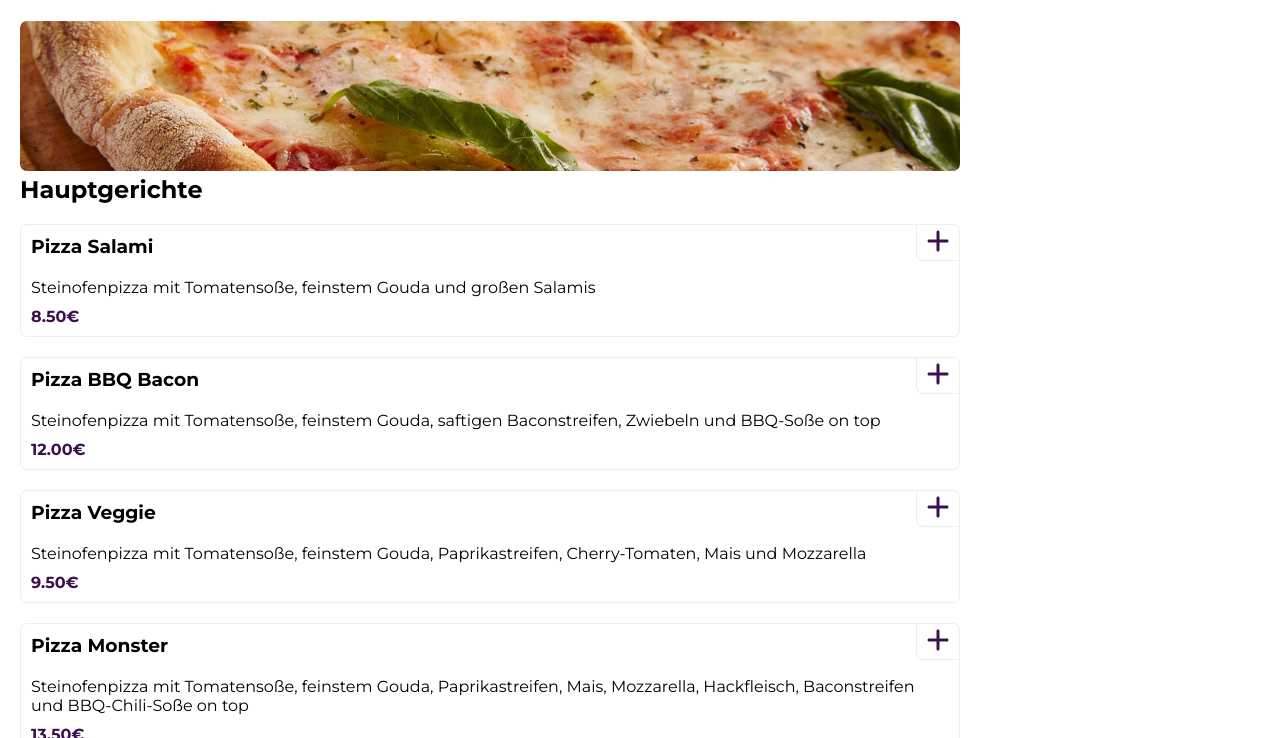
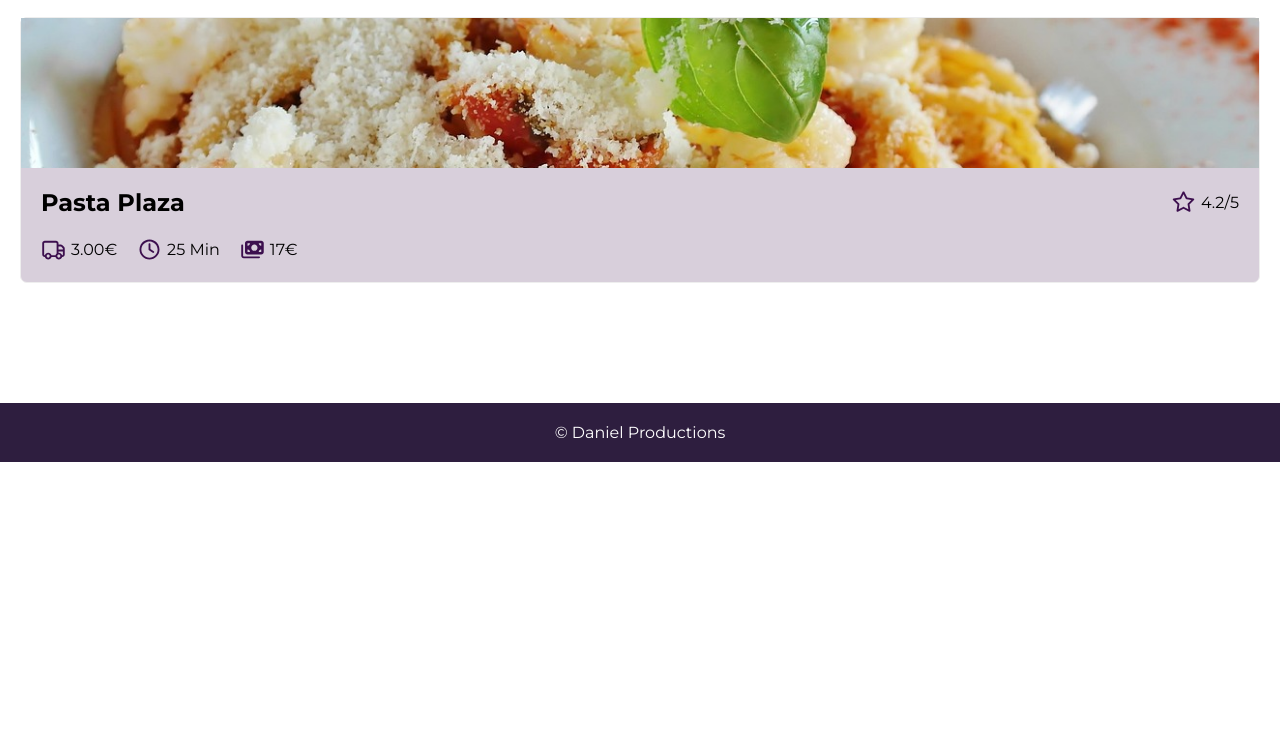
Before and after one commit to DanielDev777/Bestell-App, a plain HTML site: page index.html in a window 1280 px wide. Shown: the part 521-1259 px from the top of the page. After the commit the page ends 983 px from the top, so only its background shows below. Drawn offline with Linux system fonts and the light colour scheme.

Commit message:
added second restaurant
- updated the object in dishes for containing two separate restaurants
- created homepage for restaurant list
- refactored code to ensure functionality when switching between restaurants
- added flex utility classes
- updated local storage naming so the key holds the name of the restaurant
- restaurants are loaded dynamically into the frontend

```diff
--- a/css/header.css
+++ b/css/header.css
@@ -7,6 +7,9 @@ header {
     z-index: 1;
     width: 100%;
 }
+header.header-home {
+    position: unset;
+}
 header img {
     max-width: 100px;
 }
--- /dev/null
+++ b/css/home.css
@@ -0,0 +1,38 @@
+section {
+    min-height: calc(100vh - 142px);
+    padding: 80px 0;
+}
+.card {
+    display: flex;
+    flex-direction: column;
+    align-items: flex-start;
+    border: 1px solid #eee;
+    background-color: rgba(60, 15, 78, .2);
+    cursor: pointer;
+}
+.card > img {
+    max-height: 150px;
+    width: 100%;
+    object-fit: cover;
+}
+.card .card-info {
+    display: flex;
+    align-items: center;
+    justify-content: space-between;
+    width: 100%;
+}
+.card .card-info .rating-group {
+    display: flex;
+    align-items: center;
+}
+.card .card-info img,
+.card .card-bottom-info img {
+    width: 25px;
+    height: 25px;
+    margin-right: 5px;
+}
+.card .card-bottom-info {
+    display: flex;
+    align-items: center;
+    justify-content: flex-start;
+}
--- a/css/layout.css
+++ b/css/layout.css
@@ -76,6 +76,12 @@ img {
 .radius {
     border-radius: 7px;
 }
+.d-flex {
+    display: flex;
+}
+.align-items-center {
+    align-items: center;
+}
 /**** Utility ****/
 
 /**** Queries ****/
--- a/dishes.js
+++ b/dishes.js
@@ -1,4 +1,16 @@
-export const dishes = [
+export const restaurants = [
+    {
+        name: "Pizza Heaven",
+        rating: 4.7,
+        deliveryTime: "15 Min",
+        deliveryCost: 5,
+        minOrderCost: 12,
+        images: {
+            main: "./assets/img/main-banner.jpg",
+            mainDishes: "./assets/img/pizza-banner.jpg",
+            sideDishes: "./assets/img/pizza-rolls.jpg"
+        },
+        dishes: [
             {
                 "name": "Pizza Salami",
                 "price": 8.50,
@@ -48,4 +60,69 @@ export const dishes = [
                 "side_dish": true,
                 "amount": 0
             },
+        ]
+    },
+    {
+        name: "Pasta Plaza",
+        rating: 4.2,
+        deliveryTime: "25 Min",
+        deliveryCost: 3,
+        minOrderCost: 17,
+        images: {
+            main: "./assets/img/pasta-banner.jpg",
+            mainDishes: "./assets/img/pasta-main.jpg",
+            sideDishes: "./assets/img/pasta-side.jpg"
+        },
+        dishes: [
+            {
+                "name": "Spaghetti Bolognese",
+                "price": 9.50,
+                "description": "Klassische Pasta mit hausgemachter Rinderhackfleisch-Tomatensauce, langsam geschmort mit Kräutern und Rotwein.",
+                "side_dish": false,
+                "amount": 0
+            },
+            {
+                "name": "Penne Arrabbiata",
+                "price": 8.90,
+                "description": "Pikante Tomatensauce mit Knoblauch, Chili und frischen Kräutern, serviert mit al dente gekochten Penne.",
+                "side_dish": false,
+                "amount": 0
+            },
+            {
+                "name": "Tagliatelle Carbonara",
+                "price": 10.50,
+                "description": "Cremige Sauce aus Ei, Parmesan und Speckwürfeln – original nach italienischem Rezept, ohne Sahne.",
+                "side_dish": false,
+                "amount": 0
+            },
+            {
+                "name": "Lasagne al Forno",
+                "price": 11.90,
+                "description": "Hausgemachte Lasagne mit geschichteter Bolognese, Béchamelsauce und geschmolzenem Käse, im Ofen goldbraun gebacken.",
+                "side_dish": false,
+                "amount": 0
+            },
+            {
+                "name": "Knoblauchbrot",
+                "price": 3.50,
+                "description": "Frisches Baguette mit Kräuterbutter und Knoblauch, im Ofen knusprig gebacken.",
+                "side_dish": true,
+                "amount": 0
+            },
+            {
+                "name": "Gemischter Beilagensalat",
+                "price": 4.20,
+                "description": "Frische Blattsalate, Tomaten, Gurken und ein leichtes Dressing nach Wahl.",
+                "side_dish": true,
+                "amount": 0
+            },
+            {
+                "name": "Bruschetta Classica",
+                "price": 4.90,
+                "description": "Geröstetes Brot mit frischen Tomaten, Basilikum, Olivenöl und Knoblauch.",
+                "side_dish": true,
+                "amount": 0
+            },
+        ]
+    }
 ];
--- a/index.html
+++ b/index.html
@@ -1,80 +1,60 @@
 <!DOCTYPE html>
-<html lang="de">
+<html lang="en">
 <head>
     <meta charset="UTF-8">
     <meta name="viewport" content="width=device-width, initial-scale=1.0">
     <title>Bestellapp</title>
-    <link rel="icon" type="image/x-icon" href="./assets/img/logo/favicon.ico">
 
     <link rel="stylesheet" href="./css/fontimport.css">
     <link rel="stylesheet" href="./css/layout.css">
     <link rel="stylesheet" href="./css/header.css">
     <link rel="stylesheet" href="./css/footer.css">
-    <link rel="stylesheet" href="./css/main-section.css">
-    <link rel="stylesheet" href="./css/cart.css">
-    <link rel="stylesheet" href="./css/dialog.css">
+    <link rel="stylesheet" href="./css/home.css">
 </head>
 <body>
-    <header>
+    <header class="header-home">
         <div class="container">
-            <img src="./assets/img/logo/Bestell App- Logo.svg">
+            <a href="./index.html">
+                <img src="./assets/img/logo/Bestell App- Logo.svg">
+            </a>
         </div>
     </header>
-    <section class="main-container">
-        <section class="main-content">
-            <img src="./assets/img/main-banner.jpg" class="banner-img">
-            <h1 class="pt20 pr20 pb20 pl20">Pizza Heaven</h1>
-            <p class="pr20 pb50 pl20">Bewertung: 4,7 von 5 Sternen</p>
-            <div class="main-dishes">
-                <img src="./assets/img/pizza-banner.jpg" class="radius">
-                <h2 class="pb20">Hauptgerichte</h2>
-                <div id="main-course"></div>
-            </div>
-            <div class="side-dishes">
-                <img src="./assets/img/pizza-rolls.jpg" class="radius">
-                <h2 class="pb20">Beilagen</h2>
-                <div id="snacks"></div>
-            </div>
-            <button class="show-mobile" id="cart-btn">Warenkorb</button>
-        </section>
-        <section class="side-content hide-mobile" id="cart-wrapper">
-            <h3 class="pt20 pb20 center">Warenkorb</h3>
-            <div class="pr10 pl10" id="cart"></div>
-            <div class="pt10 pr10 pl10" id="cart-summary">
-                <div class="summary-details">
-                    <div class="detail pb10">
-                        <span>Zwischensumme</span>
-                        <span id="subtotal"></span>
+    <section>
+        <div class="container">
+            <h1>Bestellapp</h1>
+            <div class="pt20 pb20" id="restaurant-list">
+                <div class="card radius pb20 mt20 mb20">
+                    <img src="./assets/img/main-banner.jpg" id="card-banner">
+                    <div class="card-info pt20 pr20 pb20 pl20">
+                        <h2>Pizza Heaven</h2>
+                        <div class="rating-group">
+                            <img src="./assets/img/icons/star.svg">
+                            <p><span id="rating">4.2</span>/5</p>
+                        </div>
                     </div>
-                    <div class="detail pb10">
-                        <span>Lieferkosten</span>
-                        <span id="delivery">5.00€</span>
-                    </div>
-                    <div class="detail">
-                        <span><b>Gesamt</b></span>
-                        <span id="total"><b></b></span>
+                    <div class="card-bottom-info pr20 pl20">
+                        <div class="delivery-cost pr20 d-flex align-items-center">
+                            <img src="./assets/img/icons/delivery.svg">
+                            <span id="delivery-cost">3.00€</span>
+                        </div>
+                        <div class="delivery-time pr20 d-flex align-items-center">
+                            <img src="./assets/img/icons/clock.svg">
+                            <span id="delivery-time">25 Min.</span>
+                        </div>
+                        <div class="min-price pr20 d-flex align-items-center">
+                            <img src="./assets/img/icons/cost.svg">
+                            <span id="min-price">12€</span>
+                        </div>
                     </div>
                 </div>
             </div>
-            <button class="mt20" id="order-btn" disabled>Bestellen</button>
-        </section>
+        </div>
     </section>
-    <dialog id="order-dialog">
-        <h2 class="pb20">Ihre Testbestellung war erfolgreich!</h2>
-        <p class="pb10">Sie haben bestellt:</p>
-        <div id="order-content"></div>
-        <button class="mt20" id="close">
-             Schließen
-        </button>
-    </dialog>
     <footer class="pt20 pb20 center">
         <div class="container">
             &copy; Daniel Productions
         </div>
     </footer>
-    <script type="module" src="./scripts/template.js"></script>
     <script type="module" src="./script.js"></script>
-    <script type="module" src="./scripts/cart.js"></script>
-    <script type="module" src="./scripts/dialog.js"></script>
 </body>
 </html>
--- a/script.js
+++ b/script.js
@@ -1,80 +1,41 @@
-import { dishes } from './dishes.js';
-import { sum } from './scripts/cart.js';
+import { restaurants } from './dishes.js';
 
-export let cartItems = [];
-
-let addEvent = new CustomEvent('add-to-cart');
-let cartBtn = document.getElementById('cart-btn');
-let cartRef = document.getElementById('cart-wrapper');
-
-window.addEventListener('load', function() {
-    initListeners();
-})
-
-document.addEventListener('order', function() {
-    initListeners();
-})
-
-function addToCart(e) {
-    let dish = dishes[e.currentTarget.value];
-    if (localStorage.getItem('cart')) {
-        cartItems = getFromLocalStorage('cart');
-    }
-    if (cartItems.findIndex(item => item.name === dish.name) !== -1) {
-        let localItemIndex = cartItems.findIndex(item => item.name === dish.name);
-        cartItems[localItemIndex].amount++;
-    } else {
-        dish.amount = 0;
-        dish.amount++;
-        cartItems.push(dish);
-    }
-    saveToLocalStorage('cart', cartItems);
-    document.dispatchEvent(addEvent);
+function createListItem(item, i) {
+    let listItem = `
+        <div class="card radius pb20 mt20 mb20">
+            <img src="${item.images.main}" id="card-banner">
+            <div class="card-info pt20 pr20 pb20 pl20">
+                <h2>${item.name}</h2>
+                <div class="rating-group">
+                    <img src="./assets/img/icons/star.svg">
+                    <p><span id="rating">${item.rating}</span>/5</p>
+                </div>
+            </div>
+            <div class="card-bottom-info pr20 pl20">
+                <div class="delivery-cost pr20 d-flex align-items-center">
+                    <img src="./assets/img/icons/delivery.svg">
+                    <span id="delivery-cost">${item.deliveryCost.toFixed(2)}€</span>
+                </div>
+                <div class="delivery-time pr20 d-flex align-items-center">
+                    <img src="./assets/img/icons/clock.svg">
+                    <span id="delivery-time">${item.deliveryTime}</span>
+                </div>
+                <div class="min-price pr20 d-flex align-items-center">
+                    <img src="./assets/img/icons/cost.svg">
+                    <span id="min-price">${item.minOrderCost}€</span>
+                </div>
+            </div>
+        </div>
+    `;
+    return listItem;
 }
 
-function initListeners() {
-    let addBtns = document.getElementsByClassName('add-btn');
-    Array.from(addBtns).forEach(btn => {
-        btn.addEventListener('click', addToCart);
-    });
+window.addEventListener('load', renderRestaurants);
+
+function renderRestaurants() {
+    let restListRef = document.getElementById('restaurant-list');
+    restListRef.innerHTML = "";
+    restaurants.forEach((item, index) => {
+        restListRef.innerHTML += createListItem(item, index);
+    })
 }
-
-export function saveToLocalStorage(name, data) {
-    localStorage.setItem(name, JSON.stringify(data));
-}
-
-export function getFromLocalStorage(name) {
-    let value = JSON.parse(localStorage.getItem(name));
-    return value;
-}
-
-window.addEventListener('scroll', function() {
-    let currentScroll = this.window.scrollY + this.window.innerHeight;
-    if (currentScroll >= (document.body.scrollHeight - 50)) {
-        cartBtn.style.bottom = '59px';
-    } else {
-        if (cartBtn.style.bottom != '0px') {
-            cartBtn.style.bottom = '0px';
-        }
-    }
-})
-
-cartBtn.addEventListener('click', openCart);
-
-function openCart() {
-    cartRef.classList.toggle('hide-mobile');
-    if (!cartRef.classList.contains('hide-mobile')) {
-        cartBtn.innerText = 'schließen';
-    }  else {
-        cartBtn.innerText = 'Warenkorb';
-        showSumInButton();
-    }
-}
-
-document.addEventListener('calculated', showSumInButton);
-
-function showSumInButton() {
-    if (cartRef.classList.contains('hide-mobile') && sum > 5) {
-        cartBtn.innerText = `Warenkorb (${sum.toFixed(2)}€)`;
-    }
-}
--- a/scripts/template.js
+++ b/scripts/template.js
@@ -1,4 +1,4 @@
-import { dishes } from '../dishes.js';
+import { restaurants } from '../dishes.js';
 
 function createCard(item, i) {
     item = `
@@ -17,9 +17,10 @@ function createCard(item, i) {
 function renderDishes() {
     let mainRef = document.getElementById('main-course');
     let sideRef = document.getElementById('snacks');
+    let establishment = restaurants[0];
     mainRef.innerHTML = "";
     sideRef.innerHTML = "";
-    dishes.forEach((item, index) => {
+    establishment.dishes.forEach((item, index) => {
         if (!item.side_dish) {
             mainRef.innerHTML += createCard(item, index);
         } else if (item.side_dish) {
```
Also changed, not shown: restaurant.html (added, +84 -0 lines), scripts/cart.js (+9 -6 lines), scripts/restaurant.js (added, +105 -0 lines), assets/img/icons/clock.svg (added), assets/img/icons/cost.svg (added), assets/img/icons/delivery.svg (added), assets/img/icons/star.svg (added), assets/img/pasta-banner.jpg (added), assets/img/pasta-main.jpg (added), assets/img/pasta-side.jpg (added). Lines whose indentation alone changed are shown as unchanged.
